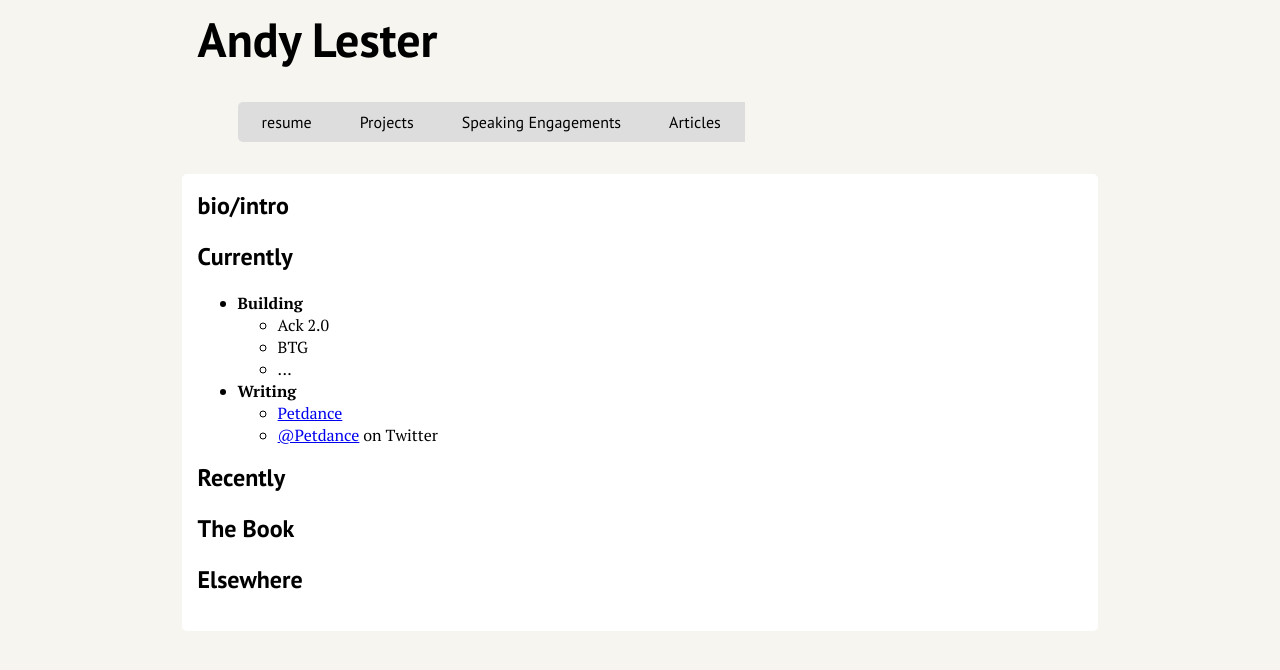
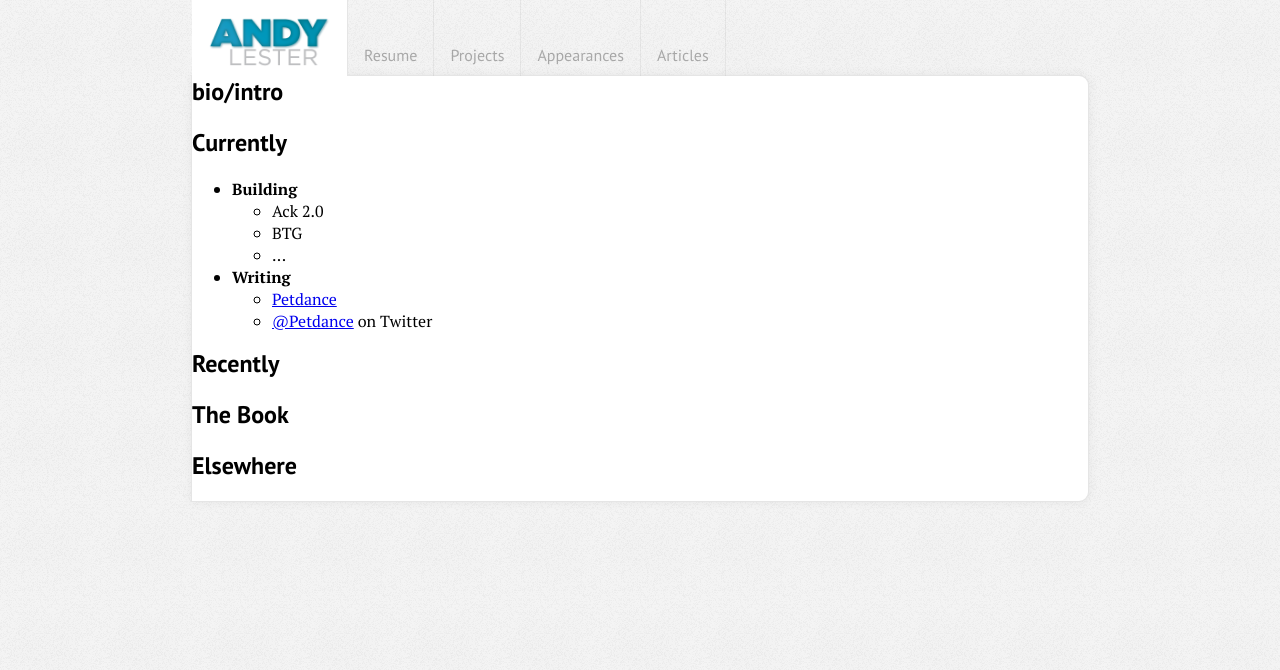
Before and after one commit to jeanadev/alm, a plain HTML site: page index.html in a window 1280 px wide. Drawn offline with Linux system fonts and the light colour scheme.

Commit message:
changed navigation, added 'logo'

```diff
--- a/css/style.css
+++ b/css/style.css
@@ -1,8 +1,8 @@
 body {
-    background-color:#f6f5f0;
 	font-family:'PT Serif', serif;
 	font-weight:400;
-
+	background:#f4f4f4 url(../img/bg.gif);
+	margin:0;
 	}
 
 strong {
@@ -18,12 +18,17 @@ strong {
 
 
 .container {
-  padding:1em;
-  margin-top:1em;
+	margin-top:35px;
 	background-color:#ffffff;
 	border-radius: 5px;
 	-moz-border-radius: 5px;
 	-webkit-border-radius: 5px;
+	border: 1px solid rgba(0, 0, 0, .1);
+	-webkit-box-shadow: 0 0 10px 1px rgba(0, 0, 0, .05);
+	-moz-box-shadow: 0 0 10px 1px rgba(0,0,0,.05);
+	box-shadow: 0 0 10px 1px rgba(0, 0, 0, .05);
+	-webkit-border-radius: 0 10px 10px 0;
+border-radius: 0 10px 10px 0;
 }
 
 
@@ -36,12 +41,10 @@ h2, h3, h4, h5, h6 {
 }
 
 
-
 h1  {
 	font-family:'PT Sans';
-  font-size:3em;
+	font-size:2em;
 	margin-top:0;
-
 	font-weight:700;
 }
 
@@ -50,49 +53,48 @@ h1  {
 	font-weight:400;
 	height:40px;
 	line-height:30px;
-  margin:0 auto 2em auto;
-  padding:0;
-
-
-
-  border-radius: 5px;
-  -moz-border-radius: 5px;
-  -webkit-border-radius: 5px;
+	margin-top:0
 	}
 
 .nav ul {
-  background-color:#dcdcdc;
+	list-style:none;
+	height:40px;
+	padding:0;
 	width:100%;
-  list-style:none;
-  margin:0 auto;
+	margin-top:0
 }
 
 .nav ul li {
 	display:inline;
     float:left;
     margin:0;
+border: 1px solid rgba(0, 0, 0, .05);
+border-width: 0 1px 0 0;
 }
 
 .nav ul li a {
     display:inline-block;
     background:#ddd;
-    height:30px;
     color:#000;
     text-decoration:none;
-    padding:5px 1.5em;
+    text-align:center;
+	padding: 2.5em 1em .5em;
+	height: 28px;
+	color: rgba(0, 0, 0, .3);
+	background-color: rgba(255, 255, 102, 0);
+
   }
 
 .nav ul li a:hover {
-    background:#369;
+    background:#009bc2;
     color:#fff;
+    opacity:.8;
+	transition:background-color .3s;-moz-transition:background-color .3s;-ms-transition:background-color .3s;-o-transition:background-color .3s;-webkit-transition:background-color .3s;  }
+
+.nav li.current {
+    padding:17px 1em 0;
+	border-right: 1px solid rgba(0, 0, 0, .1);
+	border-left: none
+	-webkit-box-shadow: 0 -15px 10px 1px rgba(0, 0, 0, .025);
+	background-color:#ffffff;
 }
-
-.nav li:first-child a {
-  border-top-left-radius:5px;
-  -moz-border-radius-topleft:5px;
-  -webkit-border-top-left-radius:5px;
-
-  border-bottom-left-radius:5px;
-  -moz-border-radius-bottomleft: 5px;
-  -webkit-border-bottom-left-radius: 5px;
-}
--- a/index.html
+++ b/index.html
@@ -18,16 +18,12 @@
 
   <body>
 
-    <div class="header">
-    <h1 class="unbold">Andy Lester</h1>
-    </div>
-
-
-    <div class="nav">
+      <div class="nav">
       <ul>
-        <li><a href="#">resume</a></li>
+      	<li class="current"><img src="img/AndyLogo.png" width="123" height="50" /></li>
+        <li><a href="#">Resume</a></li>
         <li><a href="#">Projects</a></li>
-        <li><a href="#">Speaking Engagements</a></li>
+        <li><a href="#">Appearances</a></li>
         <li><a href="#">Articles</a></li>
       </ul>
     </div>
```
Also changed, not shown: img/AndyLogo.png (added), img/bg.gif (added). Lines whose indentation alone changed are shown as unchanged.
